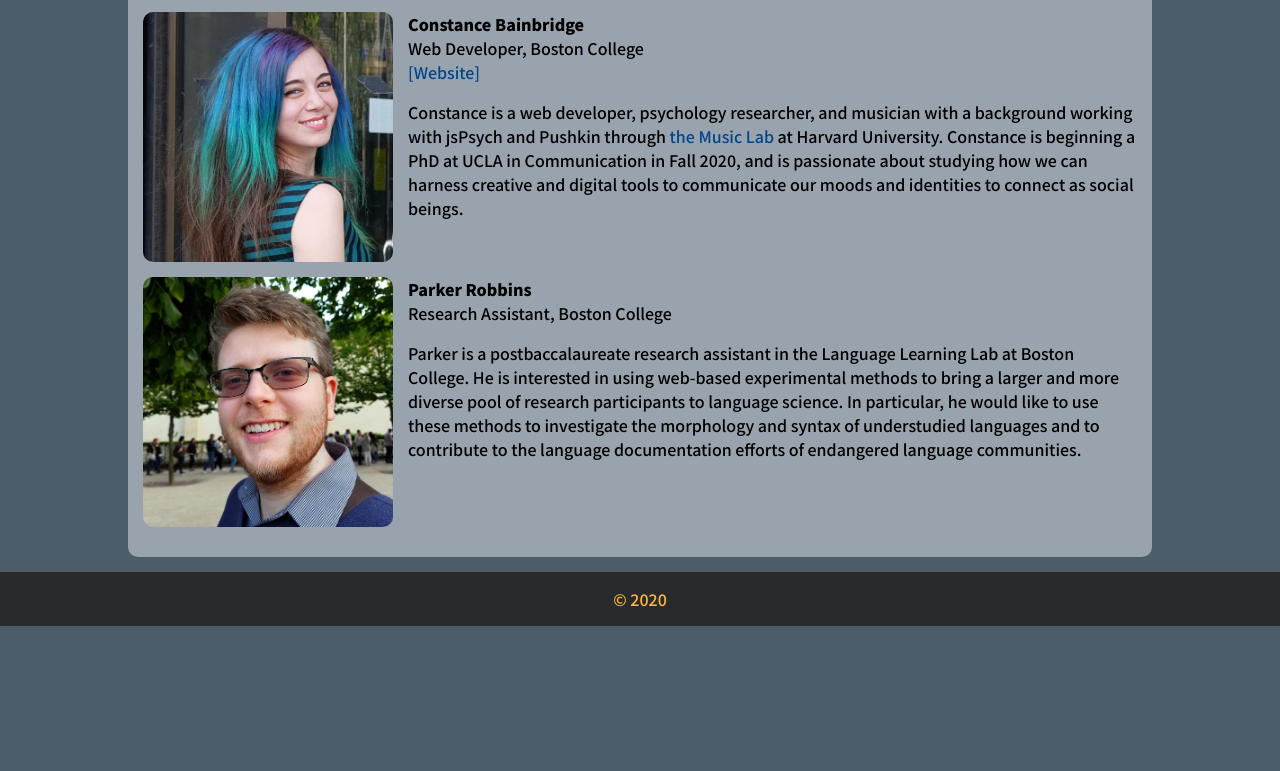
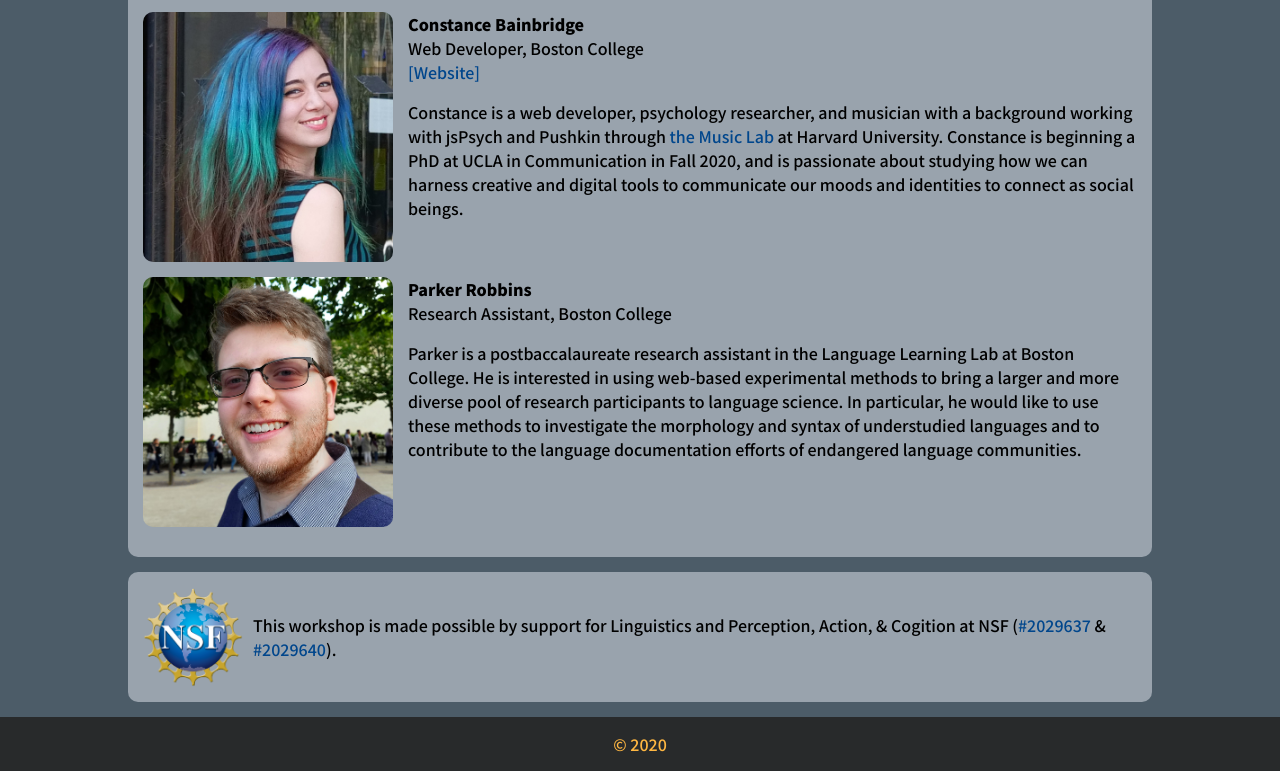
Before and after one commit to pushkin-consortium/movingresearchonline, a plain HTML site: page index.html in a window 1280 px wide. Shown: the part 3656-4427 px from the top of the page. Before the commit the page ends 4282 px from the top, so only its background shows below. Drawn offline with Linux system fonts and the light colour scheme.

Commit message:
Added NSF funding statement

```diff
--- a/index.html
+++ b/index.html
@@ -294,6 +294,17 @@
             </div>
 
         </div>
+
+        <div class="card" style="display: flex;justify-content: center;align-items: center">
+            <img src="images/NSF.png" style="float:left;width:100px">
+            <div style="padding-left:10px">
+                This workshop is made possible by support for Linguistics and Perception, Action, & Cogition at NSF (<a
+                    href="https://www.nsf.gov/awardsearch/showAward?AWD_ID=2029637&HistoricalAwards=false"
+                    target="_blank">#2029637</a> & <a
+                    href="https://www.nsf.gov/awardsearch/showAward?AWD_ID=2029640&HistoricalAwards=false"
+                    target="_blank">#2029640</a>).
+            </div>
+        </div>
     </div>
 
     <footer>&copy; 2020</footer>
```
Also changed, not shown: images/NSF.png (added).
